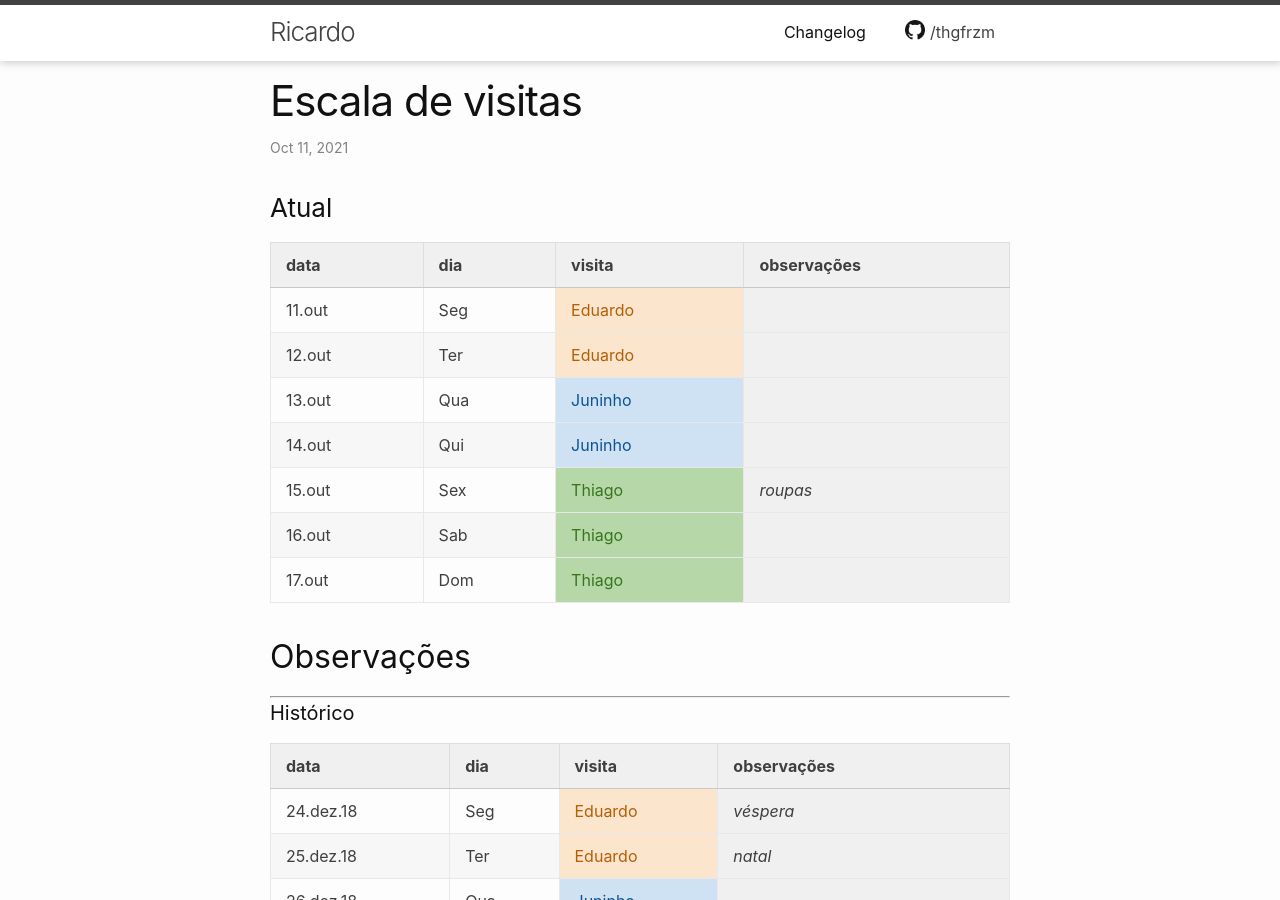
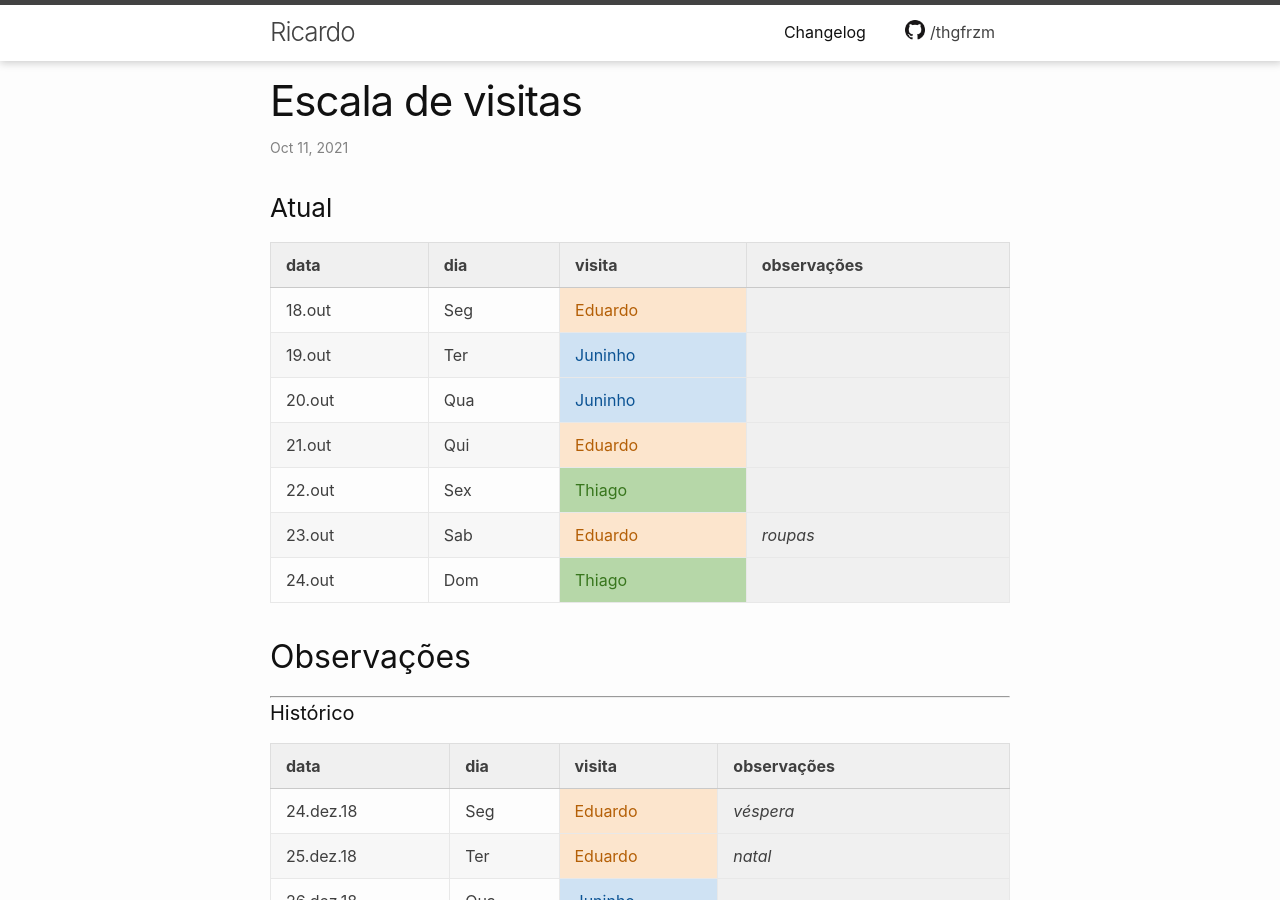
Before and after one commit to thgfrzm/ricardo, a Jekyll site: the page built from _posts/2018-12-23-escala-visitas.markdown, in a window 1280 px wide and 900 px high. Built offline with Jekyll 4.4.1, drawn with Linux system fonts in a browser that asks for light colours; some of the changed text lies outside the part shown.

Commit message:
Update 2018-12-23-escala-visitas.markdown

```diff
--- a/_posts/2018-12-23-escala-visitas.markdown
+++ b/_posts/2018-12-23-escala-visitas.markdown
@@ -15,13 +15,13 @@
 
 | data   | dia | visita  | observações |
 | ------ | --- | ------- | ----------- |
-| 11.out | Seg | Eduardo |             |
-| 12.out | Ter | Eduardo |             |
-| 13.out | Qua | Juninho |             |
-| 14.out | Qui | Juninho |             |
-| 15.out | Sex | Thiago  | _roupas_    |
-| 16.out | Sab | Thiago  |             |
-| 17.out | Dom | Thiago  |             |
+| 18.out | Seg | Eduardo |             |
+| 19.out | Ter | Juninho |             |
+| 20.out | Qua | Juninho |             |
+| 21.out | Qui | Eduardo |             |
+| 22.out | Sex | Thiago  |             |
+| 23.out | Sab | Eduardo | _roupas_    |
+| 24.out | Dom | Thiago  |             |
 
 ## Observações
 
@@ -1054,3 +1054,10 @@
 | 08.out    | Sex | Juninho     | _roupas_            |
 | 09.out    | Sab | Eduardo     |                     |
 | 10.out    | Dom | Thiago      |                     |
+| 11.out    | Seg | Eduardo     |                     |
+| 12.out    | Ter | Eduardo     |                     |
+| 13.out    | Qua | Juninho     |                     |
+| 14.out    | Qui | Juninho     |                     |
+| 15.out    | Sex | Thiago      | _roupas_            |
+| 16.out    | Sab | Thiago      |                     |
+| 17.out    | Dom | Thiago      |                     |
```
